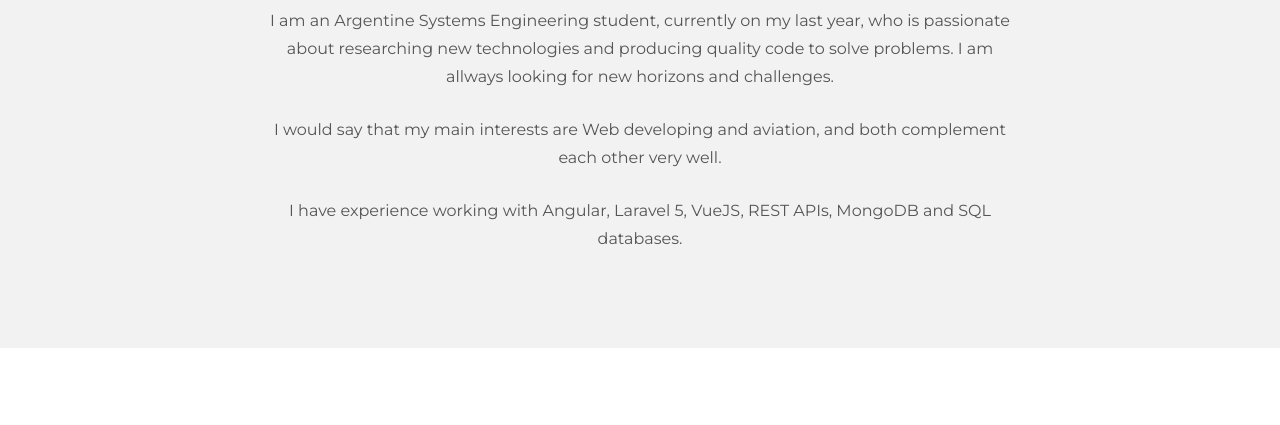
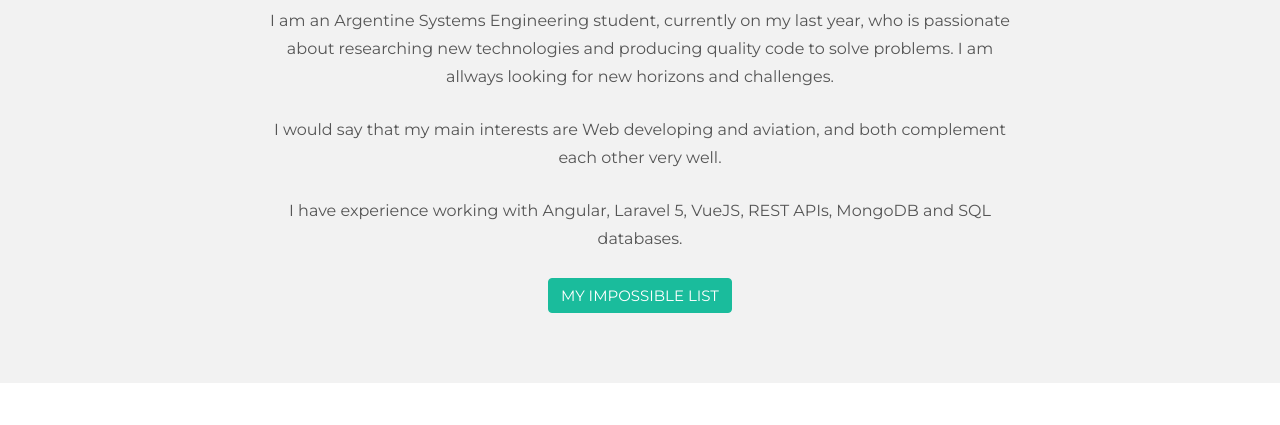
Before and after one commit to julianpoma/julianpoma.github.io, a plain HTML site: page index.html in a window 1280 px wide. Shown: the part 513-938 px from the top of the page. Drawn offline with nearby package versions, Linux system fonts and the light colour scheme.

Commit message:
finished this time

```diff
--- a/assets/css/main.css
+++ b/assets/css/main.css
@@ -196,6 +196,7 @@ a:after {
 #learnmore {
     background-color: #1abc9c;
     border-color: #1abc9c;
+    font-size: 15px;
 }
 
 #fa-icon {
--- a/index.html
+++ b/index.html
@@ -67,7 +67,12 @@
                         I have experience working with Angular, Laravel 5, VueJS, REST APIs, MongoDB and SQL databases.
                     </p>
 				</div>
-			</div>
+            </div>
+            <div class="row">
+                <div class="col-md-8 col-md-offset-2 centered">
+                    <a id="learnmore" class="btn btn-info" href="impossible-list.html" role="button">MY IMPOSSIBLE LIST</a>
+                </div>
+            </div>
 	    </div>
 	</div>
 
```
